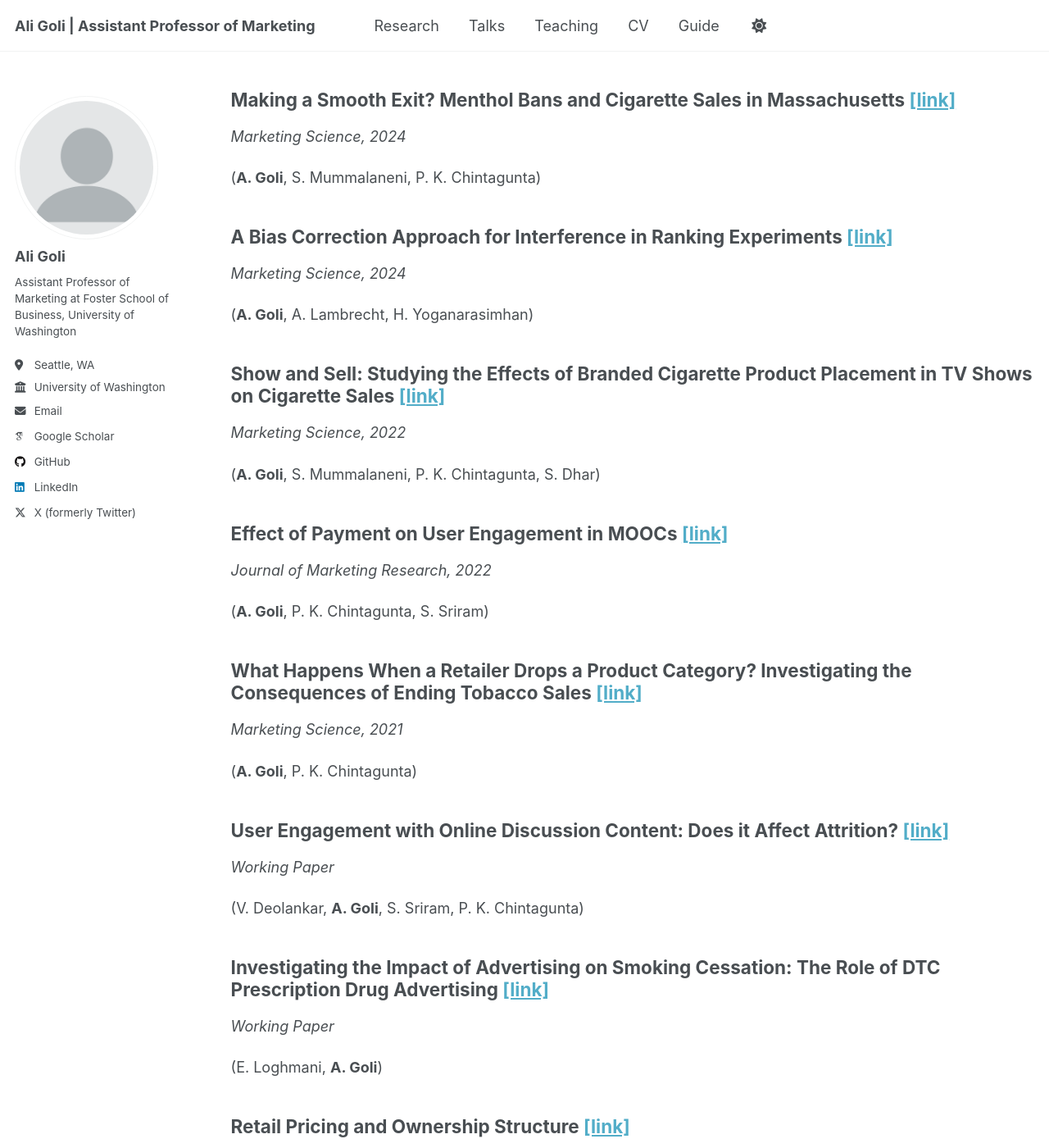
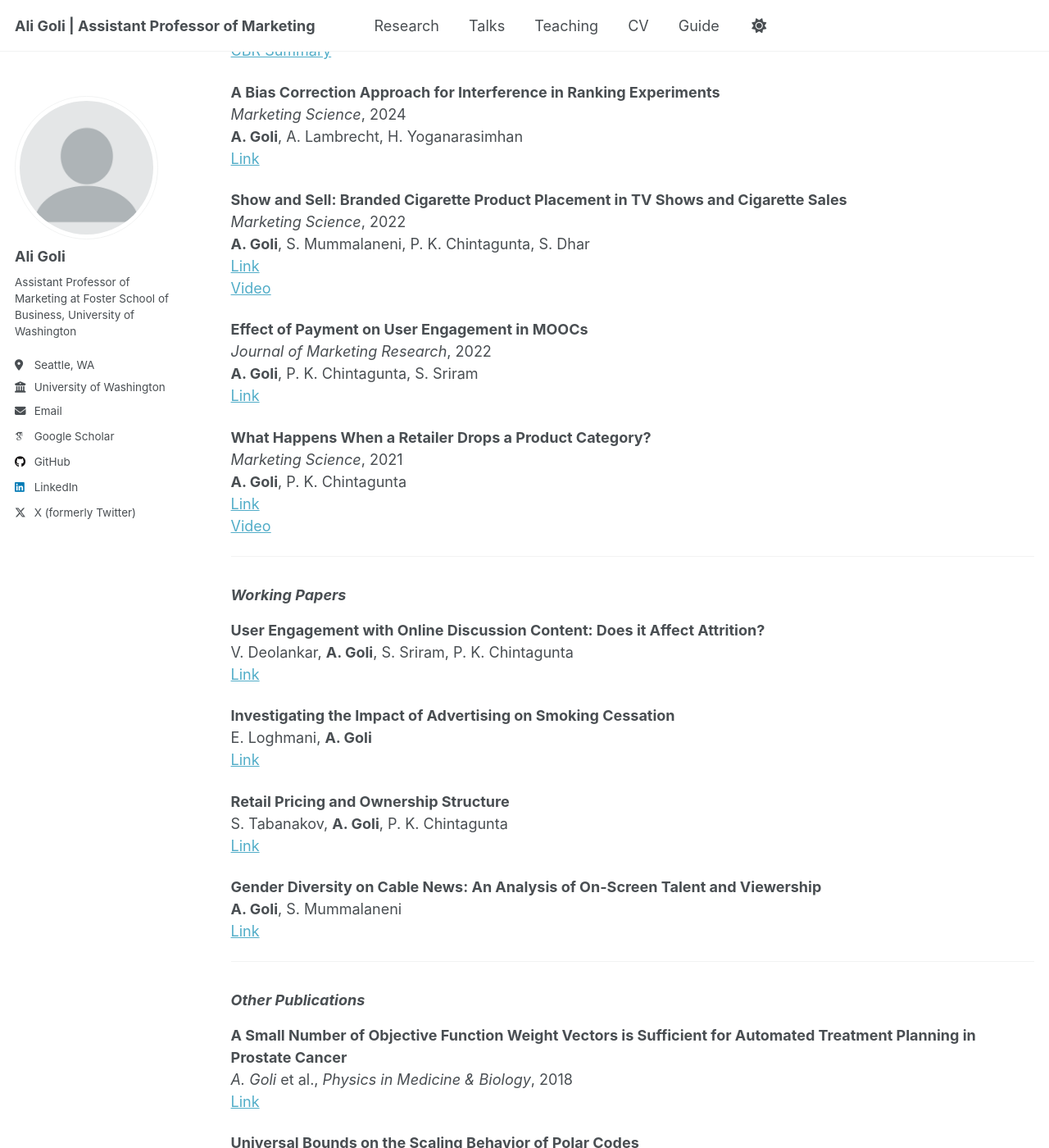
Before and after one commit to golialii/golialii.github.io, a Jekyll site: the page built from _pages/research.md, in a window 1280 px wide and 1400 px high, scrolled down 815 px. Shown: the whole window at 82% size. Built offline with Jekyll 4.4.1, drawn with Linux system fonts in a browser that asks for light colours; some web fonts are replaced; some of the changed text lies outside the part shown.

Commit message:
Update research.md

```diff
--- a/_pages/research.md
+++ b/_pages/research.md
@@ -4,81 +4,91 @@ title: "Research"
 permalink: /research/
 author_profile: true
 ---
-The Impact of Sustainability Programs on Consumer Purchase Behavior: Evidence from Amazon [[link]](https://papers.ssrn.com/sol3/papers.cfm?abstract_id=5045830)
------
-*Forthcoming at International Journal of Research in Marketing*
 
-(D. Proserpio, **A. Goli**, T. Mangini, K. Lau, D. Yu)
+### *Published & Forthcoming*
 
-Measuring Consumer Sensitivity to Audio Advertising: A Long-Run Field Experiment on Pandora Internet Radio [[link]](https://papers.ssrn.com/sol3/papers.cfm?abstract_id=3166676)
------
-*Quantitative Marketing & Economics, 2025*
+**The Impact of Sustainability Programs on Consumer Purchase Behavior: Evidence from Amazon**
+Forthcoming, *International Journal of Research in Marketing*
+D. Proserpio, **A. Goli**, T. Mangini, K. Lau, D. Yu
+[Link](https://papers.ssrn.com/sol3/papers.cfm?abstract_id=5045830)
 
-(**A. Goli**, J. Huang, D. Reiley, N. Riabov)
+**Measuring Consumer Sensitivity to Audio Advertising: A Long-Run Field Experiment on Pandora Internet Radio**
+*Quantitative Marketing & Economics*, 2025
+**A. Goli**, J. Huang, D. Reiley, N. Riabov
+[Link](https://papers.ssrn.com/sol3/papers.cfm?abstract_id=3166676)
 
-Personalizing Ad Load to Optimize Subscription and Ad Revenues: Product Strategies Constructed from Experiments on Pandora [[link]](https://papers.ssrn.com/sol3/papers.cfm?abstract_id=3874243)
------
-*Marketing Science, 2025*
+**Personalizing Ad Load to Optimize Subscription and Ad Revenues: Product Strategies Constructed from Experiments on Pandora**
+*Marketing Science*, 2025
+**A. Goli**, D. Reiley, H. Zhang
+[Link](https://papers.ssrn.com/sol3/papers.cfm?abstract_id=3874243)
 
-(**A. Goli**, D. Reiley, H. Zhang)
+**Frontiers: Can LLMs Capture Human Preferences?**
+*Marketing Science*, 2024
+**A. Goli**, A. Singh
+[Link](https://papers.ssrn.com/sol3/papers.cfm?abstract_id=4437617)
 
-Frontiers: Can LLMs Capture Human Preferences? [[link]](https://papers.ssrn.com/sol3/papers.cfm?abstract_id=4437617)
------
-*Marketing Science, 2024*
+**Making a Smooth Exit? Menthol Bans and Cigarette Sales in Massachusetts**
+*Marketing Science*, 2024
+**A. Goli**, S. Mummalaneni, P. K. Chintagunta
+[Link](https://papers.ssrn.com/sol3/papers.cfm?abstract_id=4169265)
+[CBR Summary](https://www.chicagobooth.edu/review/why-banning-menthol-cigarettes-locally-doesnt-work)
 
-(**A. Goli**, A. Singh)
+**A Bias Correction Approach for Interference in Ranking Experiments**
+*Marketing Science*, 2024
+**A. Goli**, A. Lambrecht, H. Yoganarasimhan
+[Link](https://papers.ssrn.com/sol3/papers.cfm?abstract_id=4021266)
 
-Making a Smooth Exit? Menthol Bans and Cigarette Sales in Massachusetts [[link]](https://papers.ssrn.com/sol3/papers.cfm?abstract_id=4169265)
------
-*Marketing Science, 2024*
+**Show and Sell: Branded Cigarette Product Placement in TV Shows and Cigarette Sales**
+*Marketing Science*, 2022
+**A. Goli**, S. Mummalaneni, P. K. Chintagunta, S. Dhar
+[Link](https://papers.ssrn.com/sol3/papers.cfm?abstract_id=3871361)
+[Video](https://www.youtube.com/watch?v=D6mWD-kyMRk)
 
-(**A. Goli**, S. Mummalaneni, P. K. Chintagunta)
+**Effect of Payment on User Engagement in MOOCs**
+*Journal of Marketing Research*, 2022
+**A. Goli**, P. K. Chintagunta, S. Sriram
+[Link](https://papers.ssrn.com/sol3/papers.cfm?abstract_id=3414406)
 
-A Bias Correction Approach for Interference in Ranking Experiments [[link]](https://papers.ssrn.com/sol3/papers.cfm?abstract_id=4021266)
------
-*Marketing Science, 2024*
+**What Happens When a Retailer Drops a Product Category?**
+*Marketing Science*, 2021
+**A. Goli**, P. K. Chintagunta
+[Link](https://papers.ssrn.com/sol3/papers.cfm?abstract_id=3232580)
+[Video](https://www.youtube.com/watch?v=7AO-wtM7TQQ)
 
-(**A. Goli**, A. Lambrecht, H. Yoganarasimhan)
+---
 
-Show and Sell: Studying the Effects of Branded Cigarette Product Placement in TV Shows on Cigarette Sales [[link]](https://papers.ssrn.com/sol3/papers.cfm?abstract_id=3871361)
------
-*Marketing Science, 2022*
+### *Working Papers*
 
-(**A. Goli**, S. Mummalaneni, P. K. Chintagunta, S. Dhar)
+**User Engagement with Online Discussion Content: Does it Affect Attrition?**
+V. Deolankar, **A. Goli**, S. Sriram, P. K. Chintagunta
+[Link](https://papers.ssrn.com/sol3/papers.cfm?abstract_id=4755183)
 
-Effect of Payment on User Engagement in MOOCs [[link]](https://papers.ssrn.com/sol3/papers.cfm?abstract_id=3414406)
------
-*Journal of Marketing Research, 2022*
+**Investigating the Impact of Advertising on Smoking Cessation**
+E. Loghmani, **A. Goli**
+[Link](https://papers.ssrn.com/sol3/papers.cfm?abstract_id=4775370)
 
-(**A. Goli**, P. K. Chintagunta, S. Sriram)
+**Retail Pricing and Ownership Structure**
+S. Tabanakov, **A. Goli**, P. K. Chintagunta
+[Link](https://papers.ssrn.com/sol3/papers.cfm?abstract_id=4870276)
 
-What Happens When a Retailer Drops a Product Category? Investigating the Consequences of Ending Tobacco Sales [[link]](https://papers.ssrn.com/sol3/papers.cfm?abstract_id=3232580)
------
-*Marketing Science, 2021*
+**Gender Diversity on Cable News: An Analysis of On-Screen Talent and Viewership**
+**A. Goli**, S. Mummalaneni
+[Link](https://papers.ssrn.com/sol3/papers.cfm?abstract_id=4462592)
 
-(**A. Goli**, P. K. Chintagunta)
+---
 
+### *Other Publications*
 
-User Engagement with Online Discussion Content: Does it Affect Attrition? [[link]](https://papers.ssrn.com/sol3/papers.cfm?abstract_id=4755183)
------
-*Working Paper*
+**A Small Number of Objective Function Weight Vectors is Sufficient for Automated Treatment Planning in Prostate Cancer**
+*A. Goli* et al., *Physics in Medicine & Biology*, 2018
+[Link](https://iopscience.iop.org/article/10.1088/1361-6560/aade39)
 
-(V. Deolankar, **A. Goli**, S. Sriram, P. K. Chintagunta)
+**Universal Bounds on the Scaling Behavior of Polar Codes**
+*A. Goli* et al., *IEEE ISIT*, 2012
+[Link](https://ieeexplore.ieee.org/document/6283742)
 
-Investigating the Impact of Advertising on Smoking Cessation: The Role of DTC Prescription Drug Advertising [[link]](https://papers.ssrn.com/sol3/papers.cfm?abstract_id=4775370)
------
-*Working Paper*
+**Simplified MAP-MUD for Active User CDMA**
+*A. Goli* et al., *IEEE Communications Letters*, 2011
+[Link](https://ieeexplore.ieee.org/document/5771472)
 
-(E. Loghmani, **A. Goli**)
-
-Retail Pricing and Ownership Structure [[link]](https://papers.ssrn.com/sol3/papers.cfm?abstract_id=4870276)
------
-*Working Paper*
-
-(S. Tabanakov, **A. Goli**, P. K. Chintagunta)
-
-Gender Diversity on Cable News: An Analysis of On-Screen Talent and Viewership [[link]](https://papers.ssrn.com/sol3/papers.cfm?abstract_id=4462592)
------
-*Working Paper*
-
-(**A. Goli**, S. Mummalaneni)
+---
```
